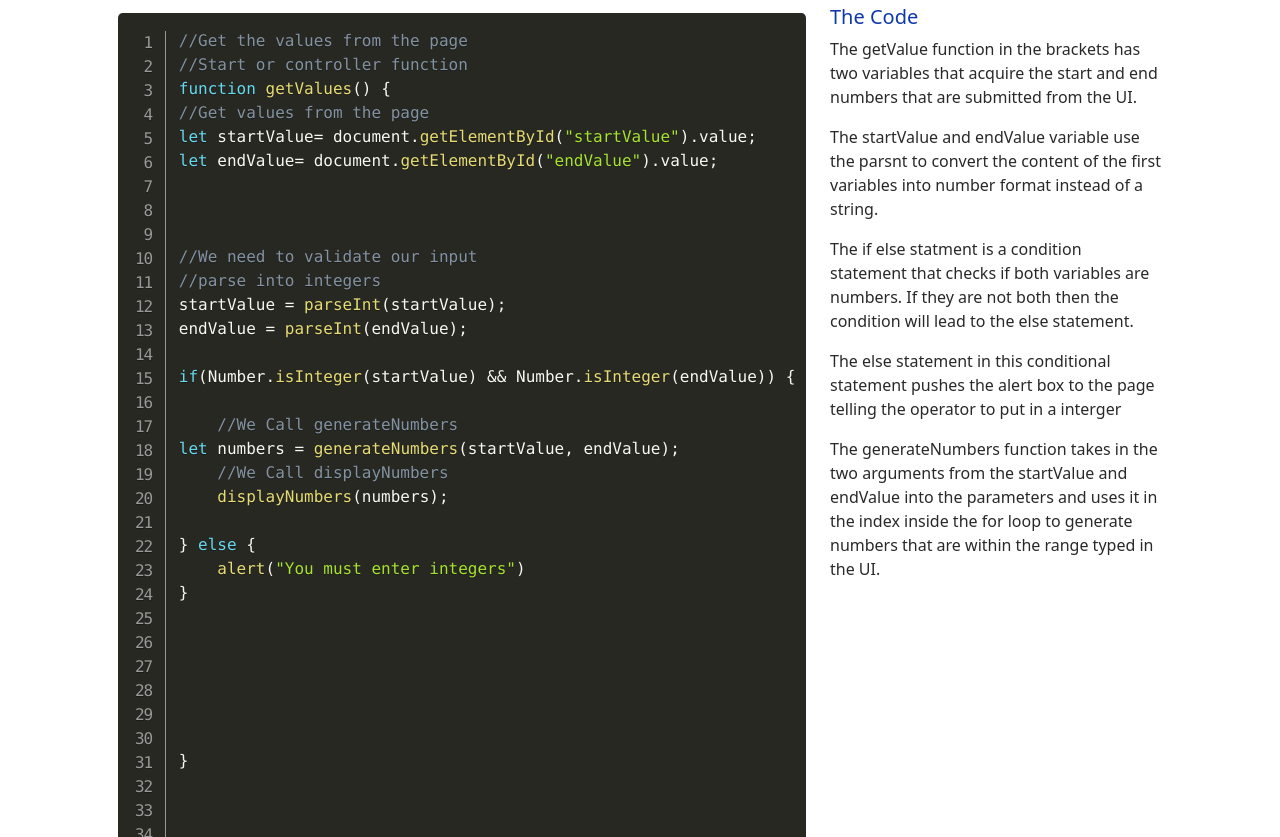
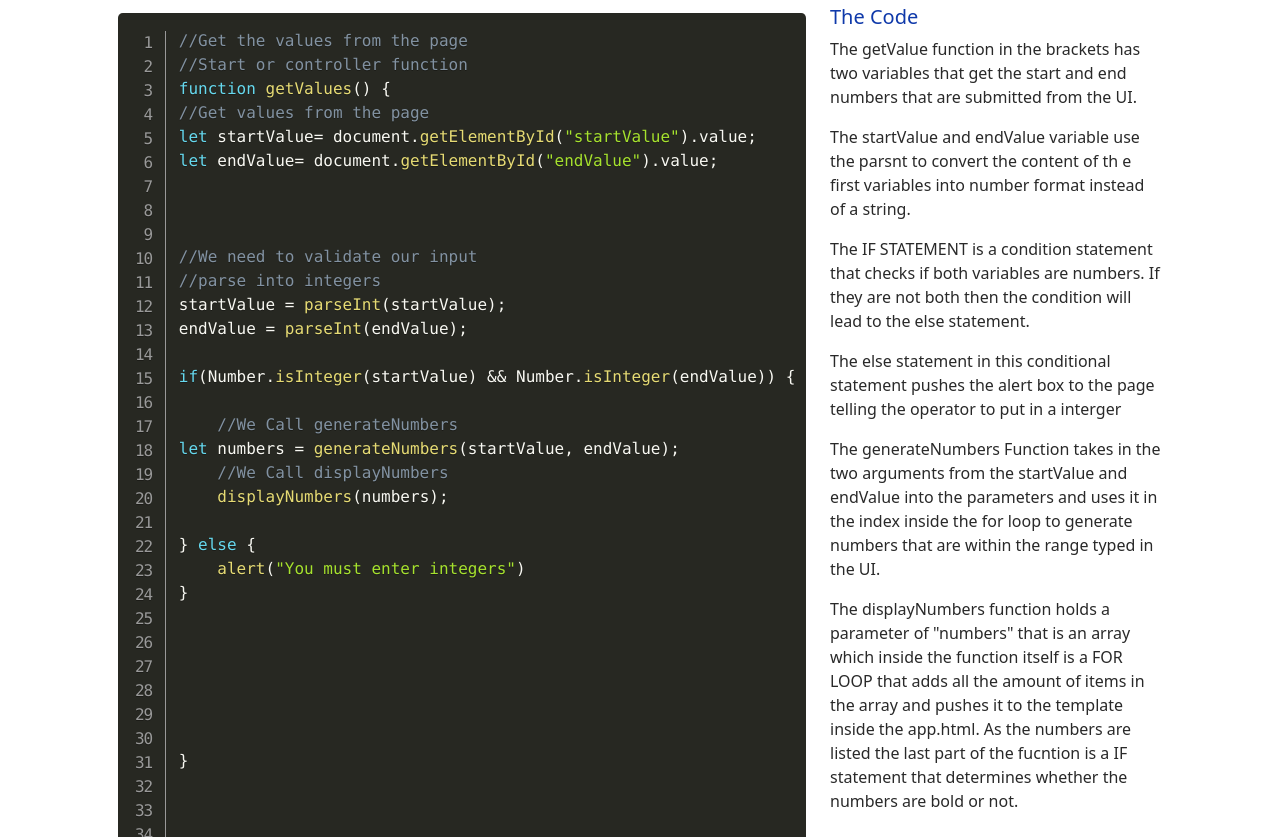
Before and after one commit to ctmclamb/Elevator-To-A-Hundred, a plain HTML site: page code.html in a window 1280 px wide. Shown: the part 115-952 px from the top of the page. Drawn offline with nearby package versions, Linux system fonts and the light colour scheme.

Commit message:
changed the code on app.html

```diff
--- a/code.html
+++ b/code.html
@@ -147,31 +147,44 @@
 
                 <div class="col-4">
                     <h5>The Code</h5>
-                    <p>The getValue function in the brackets has two variables that acquire the start and end numbers that are submitted from the UI.
+                    <p>The getValue function in the brackets has two variables that get the start
+                         and end numbers that are submitted from the UI.
 
                     <div class="col">
-                        <p>The startValue and endValue variable use the parsnt to convert the content of the first variables into number format instead of a string.</p>
+                        <p>The startValue and endValue variable use the parsnt to convert the content of th
+                            e first variables into number format instead of a string.</p>
                     </p>
                     </div>
 
                     <div class="col">
                         <p>
-                            The if else statment is a condition statement that checks if both variables are numbers. If they are not both then the condition will lead to the else statement.
+                            The IF STATEMENT is a condition statement that checks if both variables
+                             are numbers. If they are not both then the condition will lead to the else
+                              statement.
                         </p>
                     </div>
 
                     <div>
                         <p>
-                            The else statement in this conditional statement pushes the alert box to the page telling the operator to put in a interger
+                            The else statement in this conditional statement pushes the alert box to the page
+                            telling the operator to put in a interger
                         </p>
                     </div>
 
                     <div>
                         <p>
-                            The generateNumbers function takes in the two arguments from the startValue and endValue into the parameters and uses it in the index inside the for loop to generate numbers that are within the range typed in the UI.
+                            The generateNumbers Function takes in the two arguments from the startValue and endValue
+                             into the parameters and uses it in the index inside the for loop to generate numbers
+                              that are within the range typed in the UI.
+
                         </p>
                     </div>
-
+                    <div>
+                        <p>The displayNumbers function holds a parameter of "numbers" that is an array which
+                            inside the function itself is a FOR LOOP that adds all the amount of items in the array
+                             and pushes it to the template inside the app.html. As the numbers are listed the last part of the
+                            fucntion is a IF statement that determines whether the numbers are bold or not.     </p>
+                    </div>
 
 
 
```
